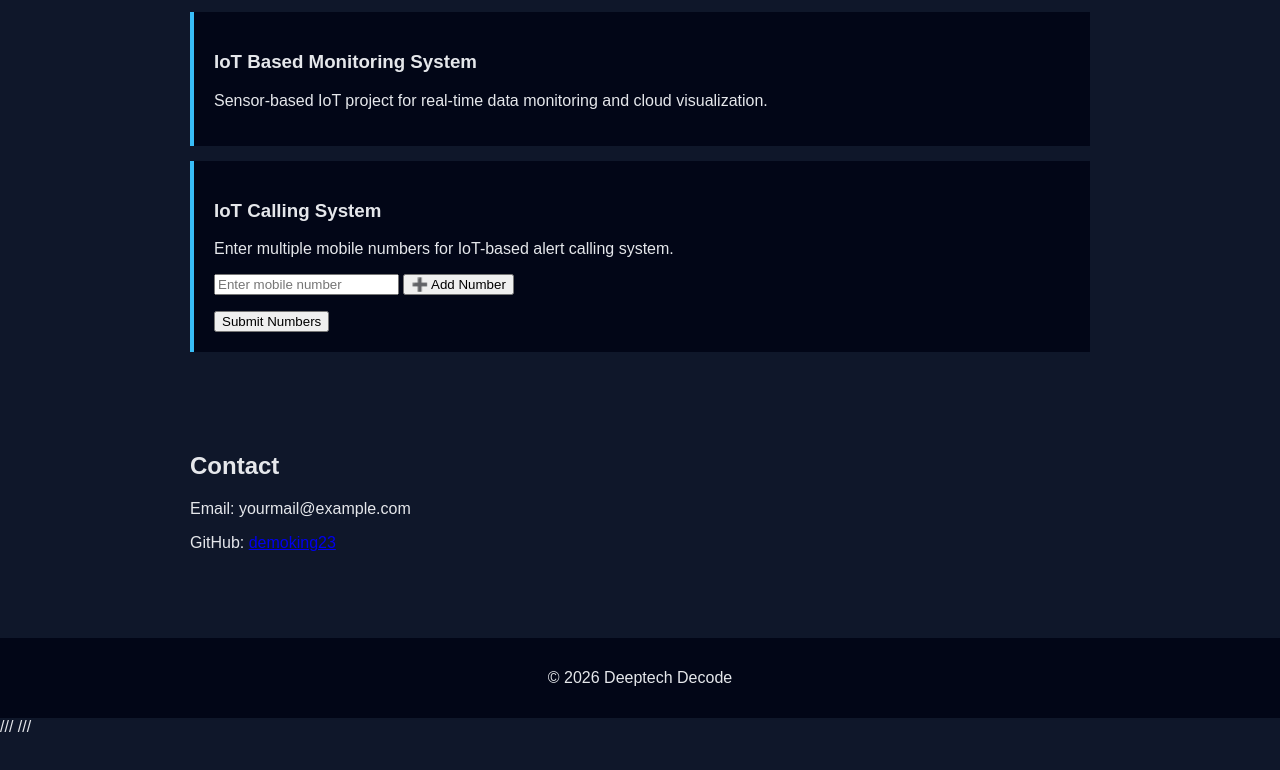
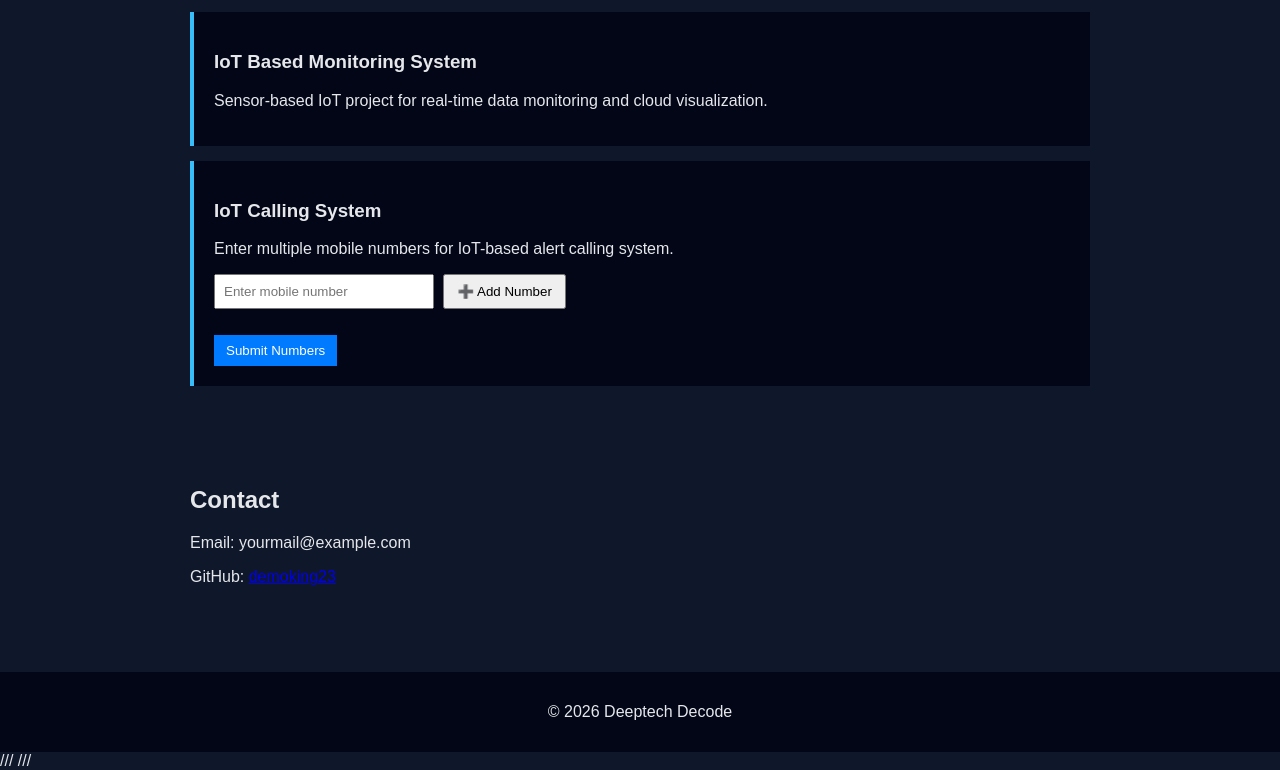
Before and after one commit to demoking23/Deeptechdecode, a plain HTML site: page index.html in a window 1280 px wide. Shown: the part 824-1594 px from the top of the page. Before the commit the page ends 1560 px from the top, so only its background shows below. Drawn offline with Linux system fonts and the light colour scheme.

Commit message:
style.css

```diff
--- a/style.css
+++ b/style.css
@@ -51,3 +51,37 @@ footer {
     background: #020617;
     margin-top: 30px;
 }
+.iot-calling {
+    margin-top: 10px;
+}
+
+.phone-input {
+    padding: 8px;
+    width: 200px;
+    margin-right: 5px;
+}
+
+.iot-calling button {
+    padding: 8px 12px;
+    cursor: pointer;
+}
+
+#numberList {
+    margin-top: 10px;
+    list-style: none;
+    padding: 0;
+}
+
+#numberList li {
+    background: #f0f0f0;
+    margin: 5px 0;
+    padding: 6px;
+    border-radius: 4px;
+}
+
+.submit-btn {
+    margin-top: 10px;
+    background-color: #007bff;
+    color: white;
+    border: none;
+}
```
